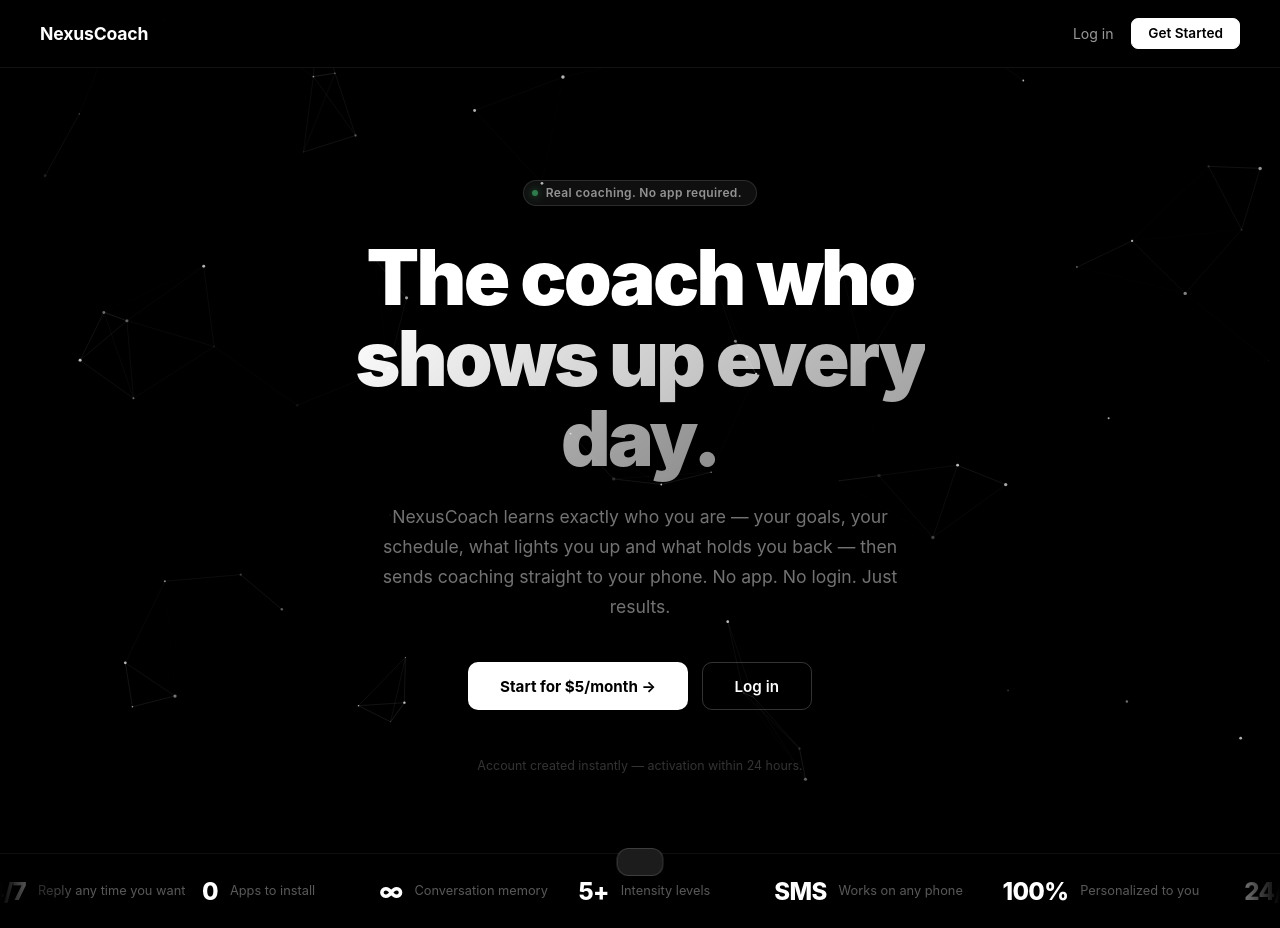
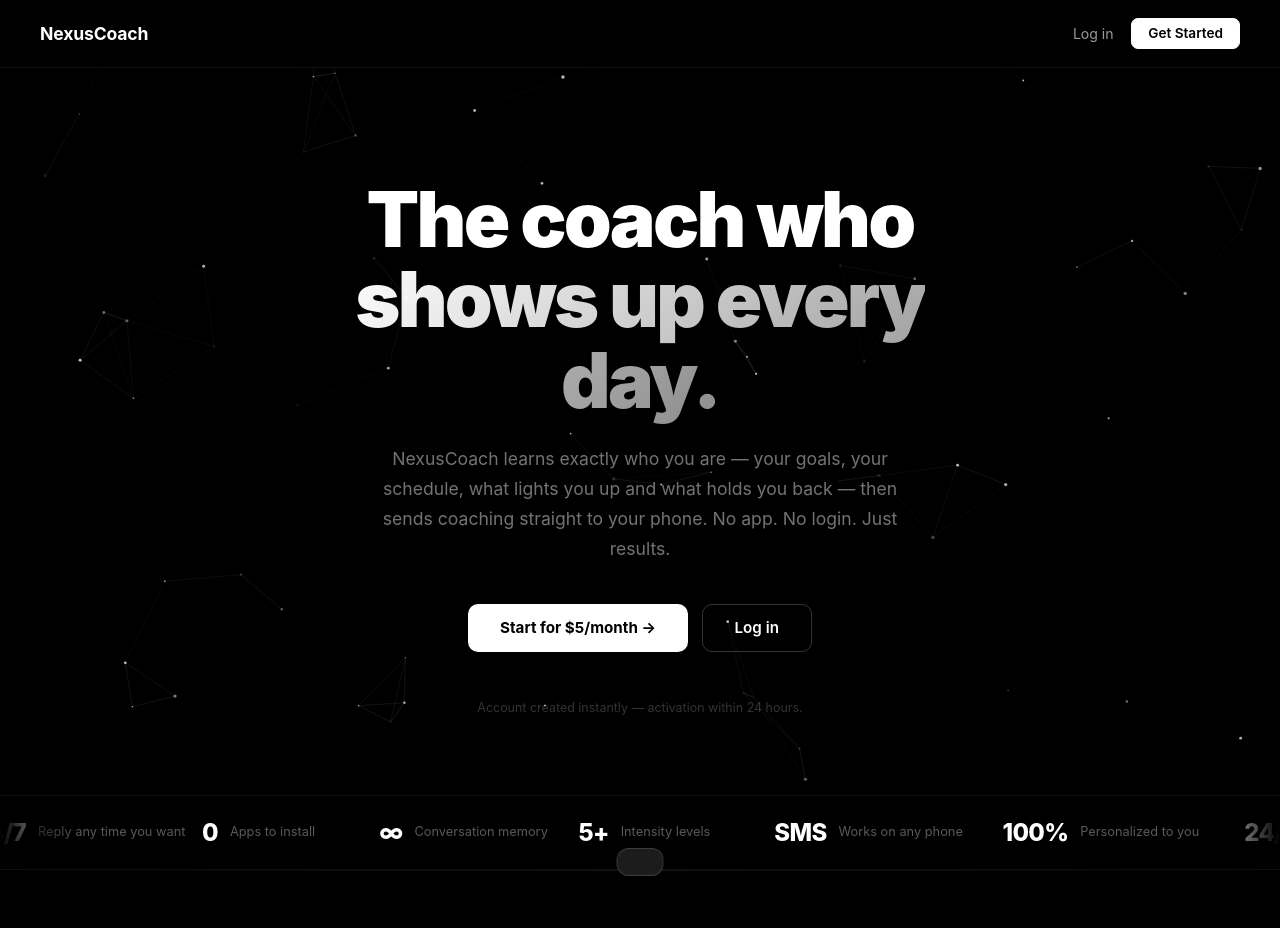
Before and after one commit to bppettipas-beep/nexuscoach, a Flask app: page / in a window 1280 px wide. Shown: the top 928 px of the page. Run offline with Flask 3, Linux system fonts and the light colour scheme.

Commit message:
Remove hero pill badge from landing page

```diff
--- a/templates/landing.html
+++ b/templates/landing.html
@@ -306,10 +306,7 @@
 
 <!-- ══ HERO ══ -->
 <section class="hero">
-  <div class="hero-pill">
-    <span class="hero-pill-dot"></span>
-    Real coaching. No app required.
-  </div>
+
   <h1>
     The coach who<br>
     <span class="grad-text">shows up every day.</span>
```
